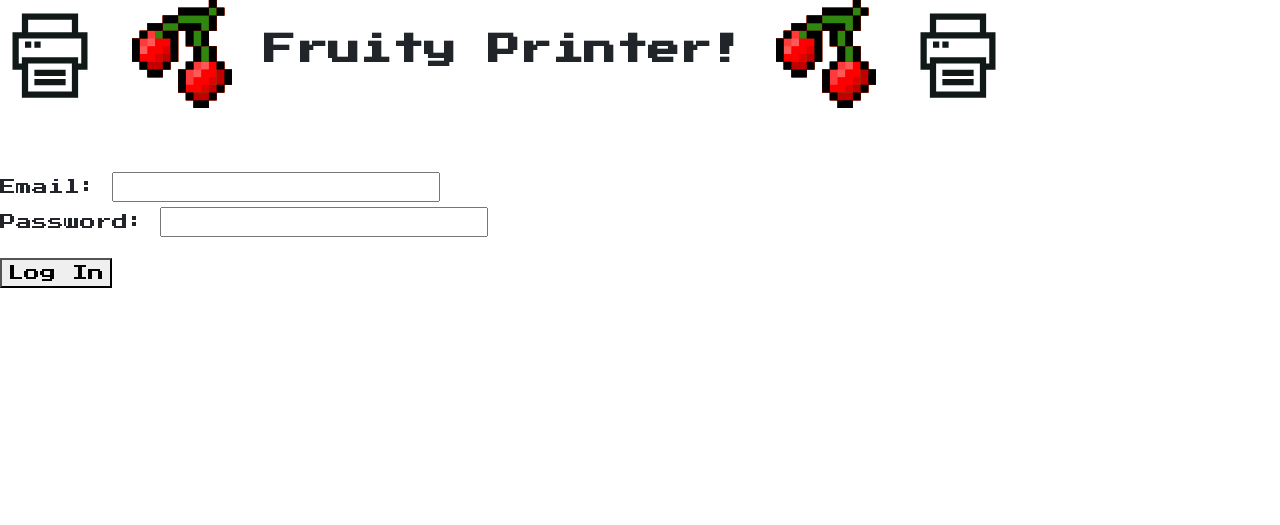
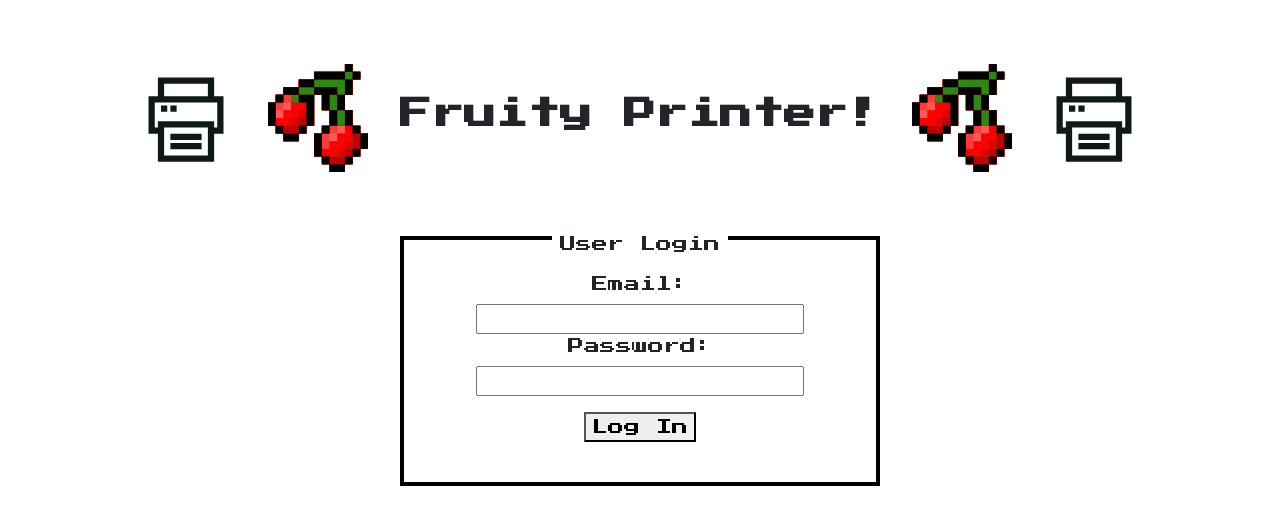
Before and after one commit to CommanderTso/thermal-message-back, a Flask app: page /login in a window 1280 px wide. Shown: the top 525 px of the page. Run offline with Flask 2, Linux system fonts and the light colour scheme; parts of the project's set-up code (start-up, migrations or seed data) failed here and were passed over; some libraries are stand-ins or nearby versions.

Commit message:
Style header and login page

```diff
--- a/app/templates/base.html
+++ b/app/templates/base.html
@@ -22,7 +22,9 @@
 </head>
 
 <body>
-  <h1 style="margin-bottom: 2em">
+  <div class="nescss">
+    <div class="container" style="padding: 2rem; margin: 2rem">
+      <h1 style="margin-bottom: 2em; text-align: center">
         <img alt="A printer" width="100px" src="static/images/to_print.svg" />
         <img alt="A cherry" width="100px" src="static/images/cherries.svg" />
         Fruity Printer!
@@ -48,6 +50,8 @@
       <div id="content">
         {% block content %}{% endblock %}
       </div>
+    </div>
+  </div>
 </body>
 
 </html>
--- a/app/templates/login.html
+++ b/app/templates/login.html
@@ -1,6 +1,8 @@
 {% extends "base.html" %}
 
 {% block content %}
+<div class="nes-container with-title is-centered" style="width: 30em; margin-left: auto; margin-right: auto">
+    <p class=" title">User Login</p>
     <form action='/login' method='post' novalidate>
         {{ form.hidden_tag() }}
         <p>
@@ -12,5 +14,6 @@
             {{ form.submit(class_="btn is-success") }}
         </p>
     </form>
+</div>
 
 {% endblock %}
```
Lines whose indentation alone changed are shown as unchanged.
